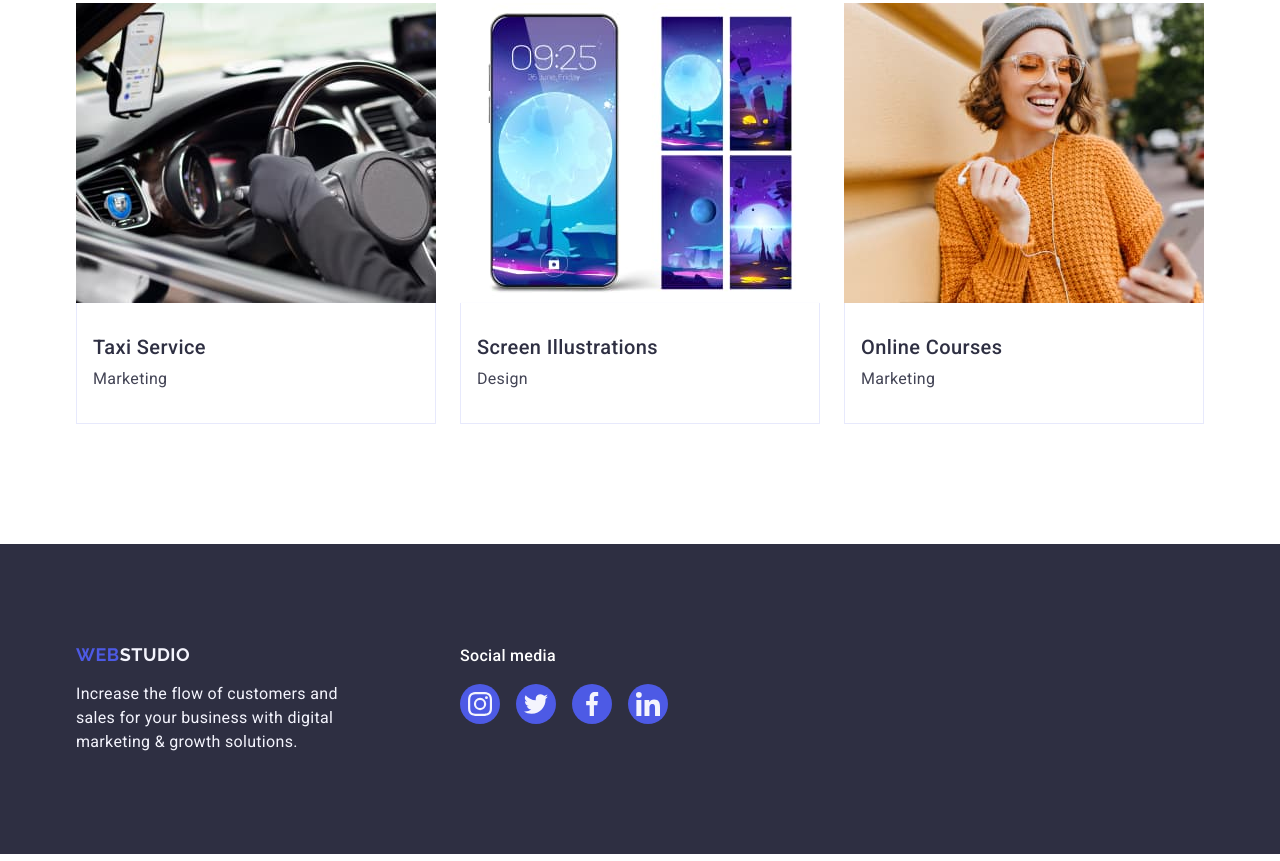
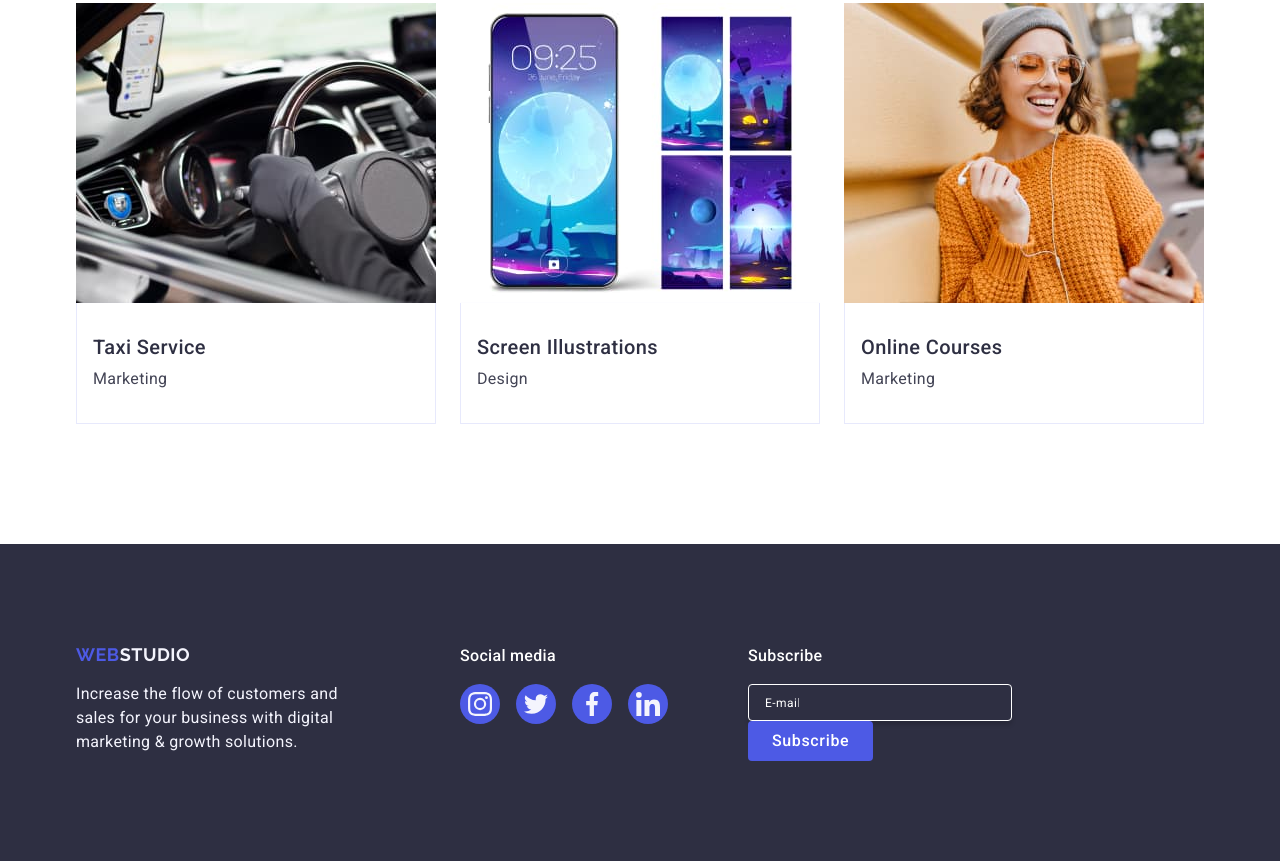
Before and after one commit to borsuk-toni/goit-markup-hw-05, a plain HTML site: page index.html in a window 1280 px wide. Shown: the part 2646-3507 px from the top of the page. Drawn offline with nearby package versions, Linux system fonts and the light colour scheme.

Commit message:
hw5-start-footer-form
unfinished footer form

```diff
--- a/css/styles.css
+++ b/css/styles.css
@@ -466,6 +466,7 @@ a {
 .footer-soc-list {
     display: flex;
     gap: 16px;
+    margin-right: 80px;
 }
 
 .footer-soc-item {
@@ -492,3 +493,46 @@ a {
 .footer-soc-icon {
     fill: #F4F4FD;
 }
+
+.footer-form {}
+
+.footer-form-label {
+    color: #FFF;
+    font-size: 16px;
+    font-weight: 500;
+    line-height: 1.5;
+    letter-spacing: 0.02em;
+    display: flex;
+    flex-direction: column;
+    gap: 16px;
+}
+
+.footer-input {
+    background-color: transparent;
+    border-radius: 4px;
+    border: 1px solid var(--WHITE, #FFF);
+    box-shadow: 0px 4px 4px 0px rgba(0, 0, 0, 0.15);
+    padding: 8px 212px 8px 16px;
+    max-width: 264px;
+}
+
+.footer-input::placeholder {
+    color: #FFF;
+    font-size: 12px;
+    line-height: 2;
+    letter-spacing: 0.04em;
+}
+
+.footer-btn {
+    border-radius: 4px;
+    background-color: #4D5AE5;
+    color: #FFF;
+    padding: 8px 24px;
+    font-family: inherit;
+    border: none;
+    font-size: 16px;
+    font-weight: 500;
+    line-height: 1.5;
+    letter-spacing: 0.04em;
+    cursor: pointer;
+}
--- a/index.html
+++ b/index.html
@@ -374,6 +374,12 @@
                     </li>
                 </ul>
             </div>
+            <form class="footer-form" name="subscribe-form">
+                <label class="footer-form-label">Subscribe
+                     <input class="footer-input" type="email" name="email" placeholder="E-mail"/>
+                </label>
+                <button class="footer-btn" type="submit">Subscribe</button>
+            </form>
         </div>
     </footer>
 </body>
```
